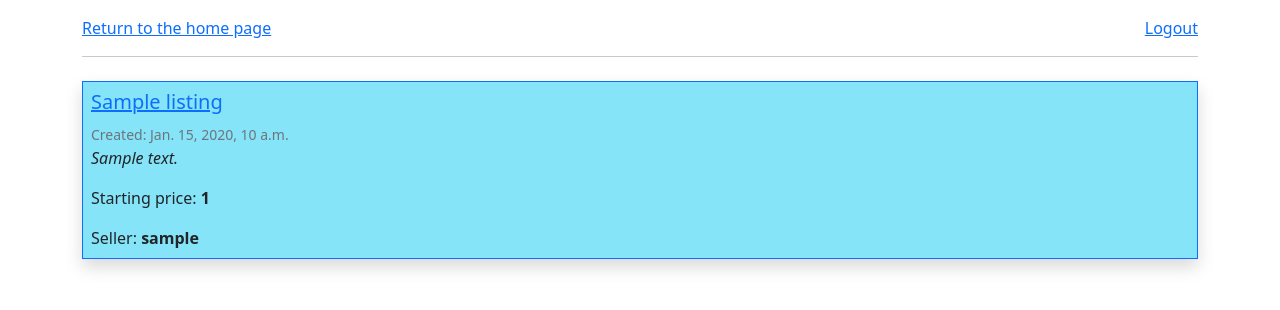
After one commit to sir-ragna/auction, a Django app: page /listing/1 in a window 1280 px wide. The commit adds this page. Shown: the top 310 px of the page. Run offline with Django 3.2, Linux system fonts and the light colour scheme; a user stored in the database is signed in; tables that the repository leaves empty hold one stand-in row (values such as "Sample post").

Commit message:
Show listing details

```diff
--- a/auction/models.py
+++ b/auction/models.py
@@ -8,6 +8,11 @@ class Listing(models.Model):
     date_modified = models.DateTimeField(auto_now=True, null=False)
     starting_bid = models.PositiveIntegerField(null=False)
     seller = models.ForeignKey('User', on_delete=models.CASCADE)
+    # Idea
+    # Have a 'buyer' field. If it is 'null' the listing is active.
+    # Otherwise it becomes an inactive listing.
+    # Maybe listings can also expire?
+    #   -> Only PREMIUM sellers have access to very long expiration times.
 
     def __str__(self):
         return f"{self.id}:{self.title}"
@@ -16,6 +21,7 @@ class Listing(models.Model):
 
 class User(AbstractUser):
     watchlist = models.ManyToManyField(Listing)
+    # is_premium user
     def __repr__(self):
         return f"<User {self.username}>"
 
--- /dev/null
+++ b/auction/templates/show_listing.html.j2
@@ -0,0 +1,16 @@
+{% extends "base.html.j2" %}
+
+{% block content %}
+<div class="row justify-content-between">
+    <div class="col col-auto"><a href="{% url 'index' %}">Return to the home page</a></div>
+    <div class="col col-auto"><a href="{% url 'logout' %}'">Logout</a></div>
+</div>
+<hr>
+<div class="border border-primary my-4 p-2 shadow bg-info bg-opacity-50"">
+    <a href="{% url 'show_listing' listing.id %}"><h5>{{ listing.title }}</h5></a>
+    <small class="text-muted">Created: {{ listing.date_created }}</small>
+    <p><i>{{ listing.description }}</i></p>
+    <p>Starting price: <b>{{ listing.starting_bid }}</b></p>
+    <span>Seller: <b>{{ listing.seller }}</b></span>
+</div>
+{% endblock content %}
--- a/auction/urls.py
+++ b/auction/urls.py
@@ -7,5 +7,6 @@ urlpatterns = [
     path('accounts/', include('django.contrib.auth.urls')),
     path('register', views.register, name="register"),
     path('', views.index, name="index"),
-    path('listing', views.create_listing, name="create_listing")
+    path('listing', views.create_listing, name="create_listing"),
+    path('listing/<int:id>', views.show_listing, name="show_listing"),
 ]
--- a/auction/views.py
+++ b/auction/views.py
@@ -1,5 +1,4 @@
 
-from django.http import HttpResponse
 from django.shortcuts import render, redirect
 from django.contrib.auth.decorators import login_required
 
@@ -13,8 +12,8 @@ from . import forms
 from . import models
 
 def index(request):
-    top_five = models.Listing.objects.order_by("-id")[:5]
-    return render(request, "index.html.j2", {'top_five': top_five})
+    last_five = models.Listing.objects.order_by("-date_created")[:5]
+    return render(request, "index.html.j2", {'last_five': last_five})
 
 def register(request):
     if request.method == 'POST':
@@ -41,3 +40,12 @@ def create_listing(request):
     else:
         form = forms.ListingForm()
     return render(request, 'create_listing.html.j2', {'form': form})
+
+@login_required()
+def show_listing(request, id):
+    listings = models.Listing.objects.filter(id=id)
+    if len(listings) > 0:
+        return render(request, 'show_listing.html.j2', {'listing': listings[0]})
+    else:
+        messages.error(request, "Could not find auction")
+        return redirect('index')
```
Also changed, not shown: auction/templates/create_listing.html.j2 (+3 -5 lines), auction/templates/index.html.j2 (+11 -9 lines), auction/forms.py (line endings or trailing spaces).
